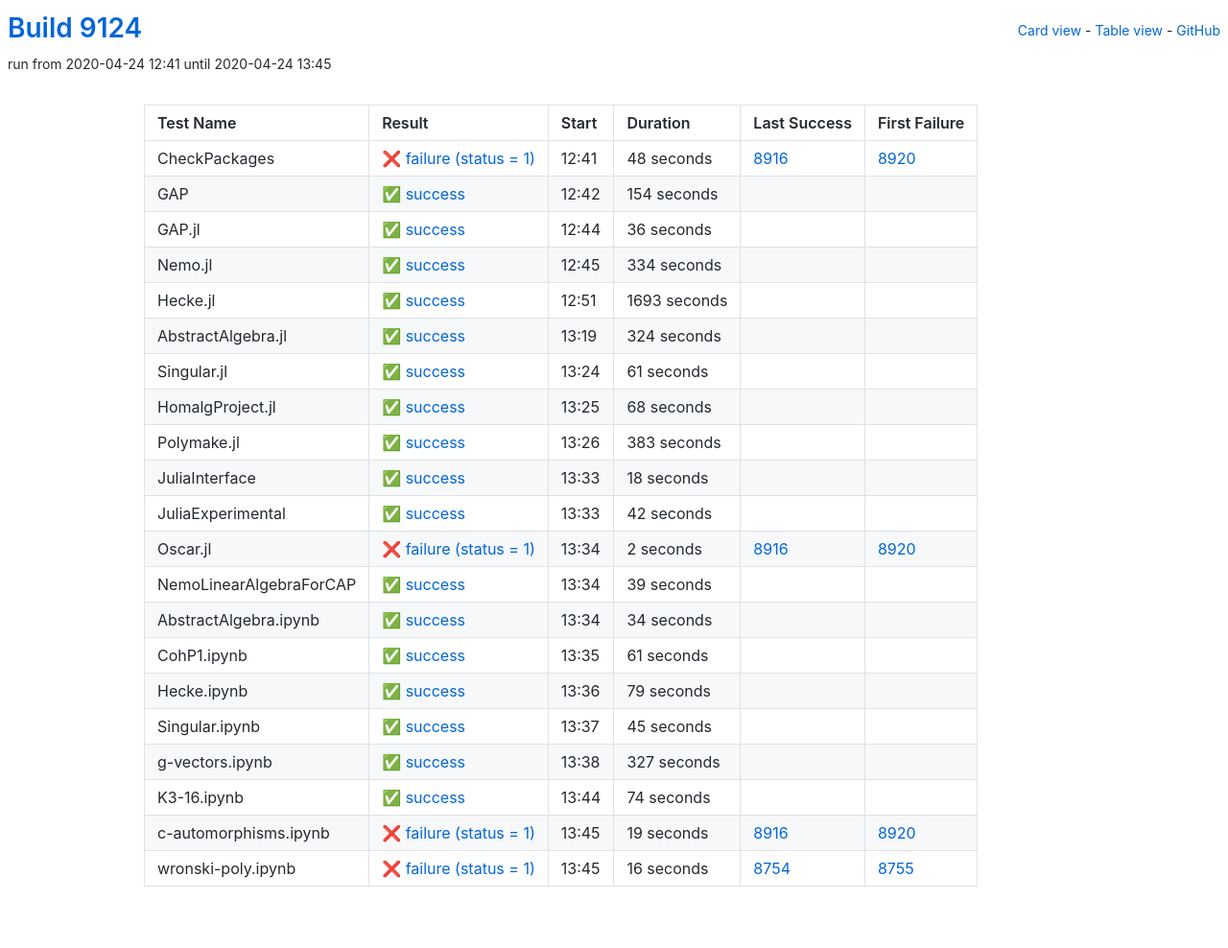
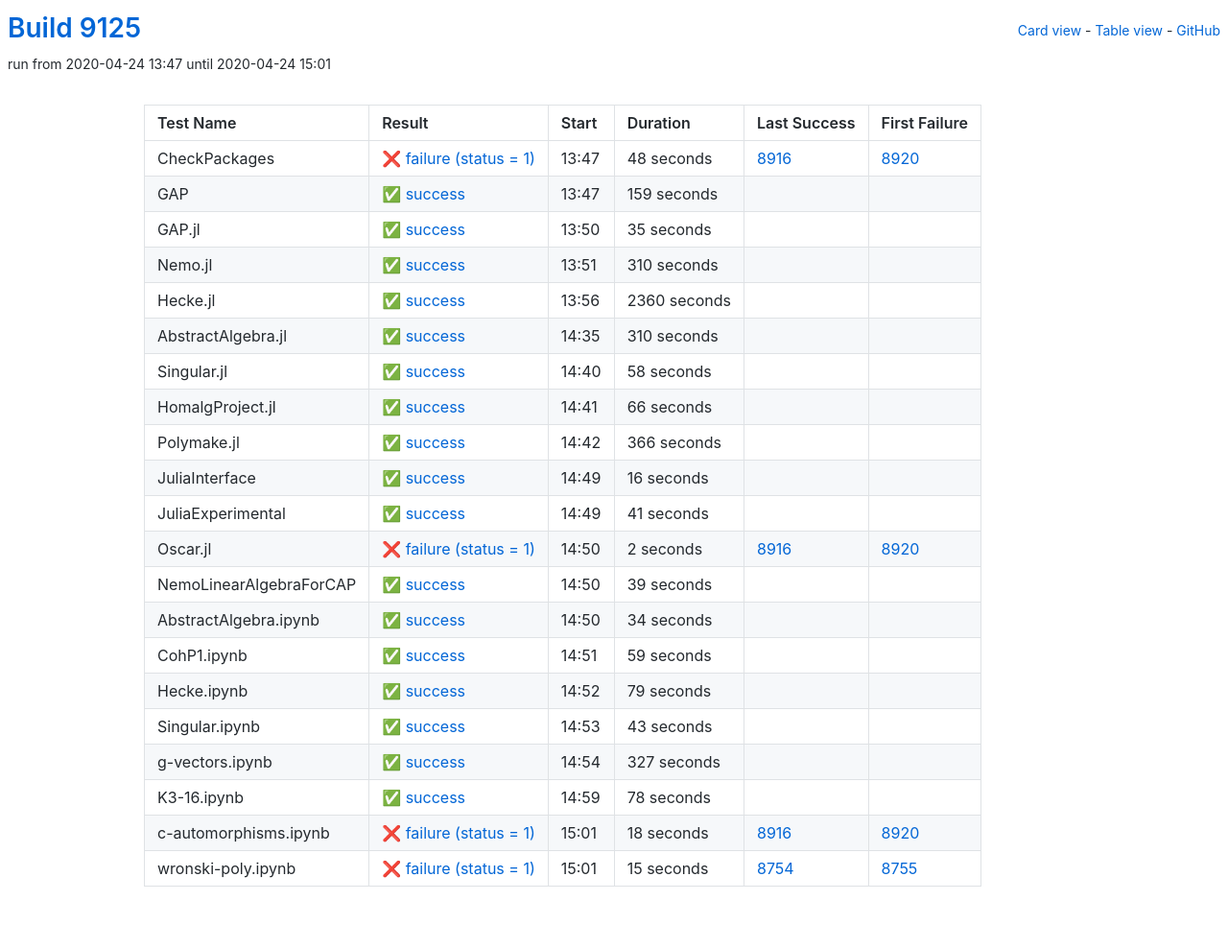
Before and after one commit to oscar-system/oscar-ci-status, a Jekyll site: the page built from table.html, in a window 1280 px wide. Shown: the whole page at 96% size. Built offline with Jekyll 4.4.1, drawn with Linux system fonts in a browser that asks for light colours.

Commit message:
Build 9125

```diff
--- a/_data/ci.yml
+++ b/_data/ci.yml
@@ -1,5 +1,5 @@
-build: 9124
-build_url: https://oscarci.mathematik.uni-kl.de/job/oscar/9124/
+build: 9125
+build_url: https://oscarci.mathematik.uni-kl.de/job/oscar/9125/
 job: oscar
 tests:
 - duration: 48
@@ -8,119 +8,119 @@
   first_failure_url: https://oscarci.mathematik.uni-kl.de/job/oscar/8920/
   last_success: 8916
   last_success_url: https://oscarci.mathematik.uni-kl.de/job/oscar/8916/
-  log: https://oscarci.mathematik.uni-kl.de/job/oscar/9124/artifact/logs/build-9124/CheckPackages.log
+  log: https://oscarci.mathematik.uni-kl.de/job/oscar/9125/artifact/logs/build-9125/CheckPackages.log
   name: CheckPackages
-  start: 2020-04-24 12:41
+  start: 2020-04-24 13:47
   status: failure
   success: false
-- duration: 154
+- duration: 159
   exitcode: 0
   first_failure: false
   first_failure_url: null
   last_success: false
   last_success_url: null
-  log: https://oscarci.mathematik.uni-kl.de/job/oscar/9124/artifact/logs/build-9124/GAP.log
+  log: https://oscarci.mathematik.uni-kl.de/job/oscar/9125/artifact/logs/build-9125/GAP.log
   name: GAP
-  start: 2020-04-24 12:42
+  start: 2020-04-24 13:47
   status: success
   success: true
-- duration: 36
+- duration: 35
   exitcode: 0
   first_failure: false
   first_failure_url: null
   last_success: false
   last_success_url: null
-  log: https://oscarci.mathematik.uni-kl.de/job/oscar/9124/artifact/logs/build-9124/GAP.jl.log
+  log: https://oscarci.mathematik.uni-kl.de/job/oscar/9125/artifact/logs/build-9125/GAP.jl.log
   name: GAP.jl
-  start: 2020-04-24 12:44
+  start: 2020-04-24 13:50
   status: success
   success: true
-- duration: 334
+- duration: 310
   exitcode: 0
   first_failure: false
   first_failure_url: null
   last_success: false
   last_success_url: null
-  log: https://oscarci.mathematik.uni-kl.de/job/oscar/9124/artifact/logs/build-9124/Nemo.jl.log
+  log: https://oscarci.mathematik.uni-kl.de/job/oscar/9125/artifact/logs/build-9125/Nemo.jl.log
   name: Nemo.jl
-  start: 2020-04-24 12:45
+  start: 2020-04-24 13:51
   status: success
   success: true
-- duration: 1693
+- duration: 2360
   exitcode: 0
   first_failure: false
   first_failure_url: null
   last_success: false
   last_success_url: null
-  log: https://oscarci.mathematik.uni-kl.de/job/oscar/9124/artifact/logs/build-9124/Hecke.jl.log
+  log: https://oscarci.mathematik.uni-kl.de/job/oscar/9125/artifact/logs/build-9125/Hecke.jl.log
   name: Hecke.jl
-  start: 2020-04-24 12:51
+  start: 2020-04-24 13:56
   status: success
   success: true
-- duration: 324
+- duration: 310
   exitcode: 0
   first_failure: false
   first_failure_url: null
   last_success: false
   last_success_url: null
-  log: https://oscarci.mathematik.uni-kl.de/job/oscar/9124/artifact/logs/build-9124/AbstractAlgebra.jl.log
+  log: https://oscarci.mathematik.uni-kl.de/job/oscar/9125/artifact/logs/build-9125/AbstractAlgebra.jl.log
   name: AbstractAlgebra.jl
-  start: 2020-04-24 13:19
+  start: 2020-04-24 14:35
   status: success
   success: true
-- duration: 61
+- duration: 58
   exitcode: 0
   first_failure: false
   first_failure_url: null
   last_success: false
   last_success_url: null
-  log: https://oscarci.mathematik.uni-kl.de/job/oscar/9124/artifact/logs/build-9124/Singular.jl.log
+  log: https://oscarci.mathematik.uni-kl.de/job/oscar/9125/artifact/logs/build-9125/Singular.jl.log
   name: Singular.jl
-  start: 2020-04-24 13:24
+  start: 2020-04-24 14:40
   status: success
   success: true
-- duration: 68
+- duration: 66
   exitcode: 0
   first_failure: false
   first_failure_url: null
   last_success: false
   last_success_url: null
-  log: https://oscarci.mathematik.uni-kl.de/job/oscar/9124/artifact/logs/build-9124/HomalgProject.jl.log
+  log: https://oscarci.mathematik.uni-kl.de/job/oscar/9125/artifact/logs/build-9125/HomalgProject.jl.log
   name: HomalgProject.jl
-  start: 2020-04-24 13:25
+  start: 2020-04-24 14:41
   status: success
   success: true
-- duration: 383
+- duration: 366
   exitcode: 0
   first_failure: false
   first_failure_url: null
   last_success: false
   last_success_url: null
-  log: https://oscarci.mathematik.uni-kl.de/job/oscar/9124/artifact/logs/build-9124/Polymake.jl.log
+  log: https://oscarci.mathematik.uni-kl.de/job/oscar/9125/artifact/logs/build-9125/Polymake.jl.log
   name: Polymake.jl
-  start: 2020-04-24 13:26
+  start: 2020-04-24 14:42
   status: success
   success: true
-- duration: 18
+- duration: 16
   exitcode: 0
   first_failure: false
   first_failure_url: null
   last_success: false
   last_success_url: null
-  log: https://oscarci.mathematik.uni-kl.de/job/oscar/9124/artifact/logs/build-9124/JuliaInterface.log
+  log: https://oscarci.mathematik.uni-kl.de/job/oscar/9125/artifact/logs/build-9125/JuliaInterface.log
   name: JuliaInterface
-  start: 2020-04-24 13:33
+  start: 2020-04-24 14:49
   status: success
   success: true
-- duration: 42
+- duration: 41
   exitcode: 0
   first_failure: false
   first_failure_url: null
   last_success: false
   last_success_url: null
-  log: https://oscarci.mathematik.uni-kl.de/job/oscar/9124/artifact/logs/build-9124/JuliaExperimental.log
+  log: https://oscarci.mathematik.uni-kl.de/job/oscar/9125/artifact/logs/build-9125/JuliaExperimental.log
   name: JuliaExperimental
-  start: 2020-04-24 13:33
+  start: 2020-04-24 14:49
   status: success
   success: true
 - duration: 2
@@ -129,9 +129,9 @@
   first_failure_url: https://oscarci.mathematik.uni-kl.de/job/oscar/8920/
   last_success: 8916
   last_success_url: https://oscarci.mathematik.uni-kl.de/job/oscar/8916/
-  log: https://oscarci.mathematik.uni-kl.de/job/oscar/9124/artifact/logs/build-9124/Oscar.jl.log
+  log: https://oscarci.mathematik.uni-kl.de/job/oscar/9125/artifact/logs/build-9125/Oscar.jl.log
   name: Oscar.jl
-  start: 2020-04-24 13:34
+  start: 2020-04-24 14:50
   status: failure
   success: false
 - duration: 39
@@ -140,9 +140,9 @@
   first_failure_url: null
   last_success: false
   last_success_url: null
-  log: https://oscarci.mathematik.uni-kl.de/job/oscar/9124/artifact/logs/build-9124/NemoLinearAlgebraForCAP.log
+  log: https://oscarci.mathematik.uni-kl.de/job/oscar/9125/artifact/logs/build-9125/NemoLinearAlgebraForCAP.log
   name: NemoLinearAlgebraForCAP
-  start: 2020-04-24 13:34
+  start: 2020-04-24 14:50
   status: success
   success: true
 - duration: 34
@@ -151,20 +151,20 @@
   first_failure_url: null
   last_success: false
   last_success_url: null
-  log: https://oscarci.mathematik.uni-kl.de/job/oscar/9124/artifact/logs/build-9124/AbstractAlgebra.ipynb.log
+  log: https://oscarci.mathematik.uni-kl.de/job/oscar/9125/artifact/logs/build-9125/AbstractAlgebra.ipynb.log
   name: AbstractAlgebra.ipynb
-  start: 2020-04-24 13:34
+  start: 2020-04-24 14:50
   status: success
   success: true
-- duration: 61
+- duration: 59
   exitcode: 0
   first_failure: false
   first_failure_url: null
   last_success: false
   last_success_url: null
-  log: https://oscarci.mathematik.uni-kl.de/job/oscar/9124/artifact/logs/build-9124/CohP1.ipynb.log
+  log: https://oscarci.mathematik.uni-kl.de/job/oscar/9125/artifact/logs/build-9125/CohP1.ipynb.log
   name: CohP1.ipynb
-  start: 2020-04-24 13:35
+  start: 2020-04-24 14:51
   status: success
   success: true
 - duration: 79
@@ -173,20 +173,20 @@
   first_failure_url: null
   last_success: false
   last_success_url: null
-  log: https://oscarci.mathematik.uni-kl.de/job/oscar/9124/artifact/logs/build-9124/Hecke.ipynb.log
+  log: https://oscarci.mathematik.uni-kl.de/job/oscar/9125/artifact/logs/build-9125/Hecke.ipynb.log
   name: Hecke.ipynb
-  start: 2020-04-24 13:36
+  start: 2020-04-24 14:52
   status: success
   success: true
-- duration: 45
+- duration: 43
   exitcode: 0
   first_failure: false
   first_failure_url: null
   last_success: false
   last_success_url: null
-  log: https://oscarci.mathematik.uni-kl.de/job/oscar/9124/artifact/logs/build-9124/Singular.ipynb.log
+  log: https://oscarci.mathematik.uni-kl.de/job/oscar/9125/artifact/logs/build-9125/Singular.ipynb.log
   name: Singular.ipynb
-  start: 2020-04-24 13:37
+  start: 2020-04-24 14:53
   status: success
   success: true
 - duration: 327
@@ -195,41 +195,41 @@
   first_failure_url: null
   last_success: false
   last_success_url: null
-  log: https://oscarci.mathematik.uni-kl.de/job/oscar/9124/artifact/logs/build-9124/g-vectors.ipynb.log
+  log: https://oscarci.mathematik.uni-kl.de/job/oscar/9125/artifact/logs/build-9125/g-vectors.ipynb.log
   name: g-vectors.ipynb
-  start: 2020-04-24 13:38
+  start: 2020-04-24 14:54
   status: success
   success: true
-- duration: 74
+- duration: 78
   exitcode: 0
   first_failure: false
   first_failure_url: null
   last_success: false
   last_success_url: null
-  log: https://oscarci.mathematik.uni-kl.de/job/oscar/9124/artifact/logs/build-9124/K3-16.ipynb.log
+  log: https://oscarci.mathematik.uni-kl.de/job/oscar/9125/artifact/logs/build-9125/K3-16.ipynb.log
   name: K3-16.ipynb
-  start: 2020-04-24 13:44
+  start: 2020-04-24 14:59
   status: success
   success: true
-- duration: 19
+- duration: 18
   exitcode: 1
   first_failure: 8920
   first_failure_url: https://oscarci.mathematik.uni-kl.de/job/oscar/8920/
   last_success: 8916
   last_success_url: https://oscarci.mathematik.uni-kl.de/job/oscar/8916/
-  log: https://oscarci.mathematik.uni-kl.de/job/oscar/9124/artifact/logs/build-9124/c-automorphisms.ipynb.log
+  log: https://oscarci.mathematik.uni-kl.de/job/oscar/9125/artifact/logs/build-9125/c-automorphisms.ipynb.log
   name: c-automorphisms.ipynb
-  start: 2020-04-24 13:45
+  start: 2020-04-24 15:01
   status: failure
   success: false
-- duration: 16
+- duration: 15
   exitcode: 1
   first_failure: 8755
   first_failure_url: https://oscarci.mathematik.uni-kl.de/job/oscar/8755/
   last_success: 8754
   last_success_url: https://oscarci.mathematik.uni-kl.de/job/oscar/8754/
-  log: https://oscarci.mathematik.uni-kl.de/job/oscar/9124/artifact/logs/build-9124/wronski-poly.ipynb.log
+  log: https://oscarci.mathematik.uni-kl.de/job/oscar/9125/artifact/logs/build-9125/wronski-poly.ipynb.log
   name: wronski-poly.ipynb
-  start: 2020-04-24 13:45
+  start: 2020-04-24 15:01
   status: failure
   success: false
```
Also changed, not shown: README.md.
